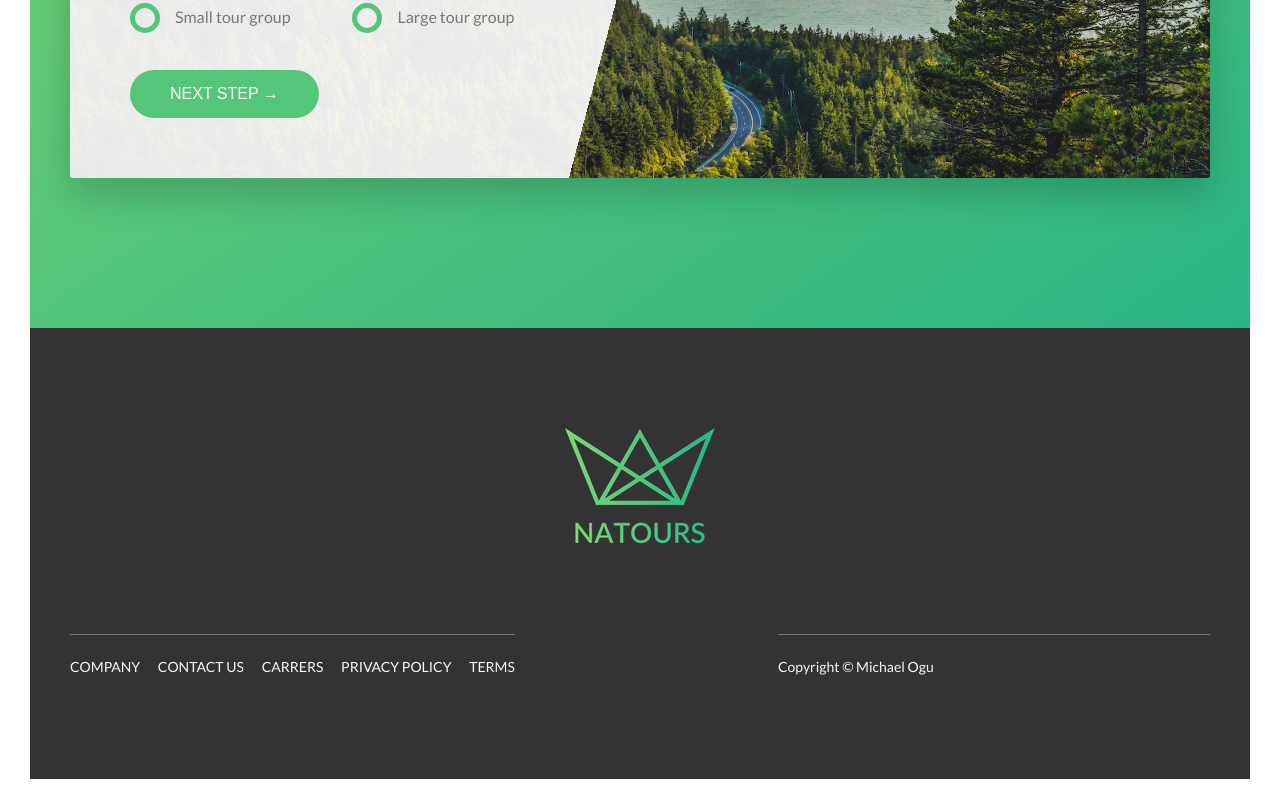
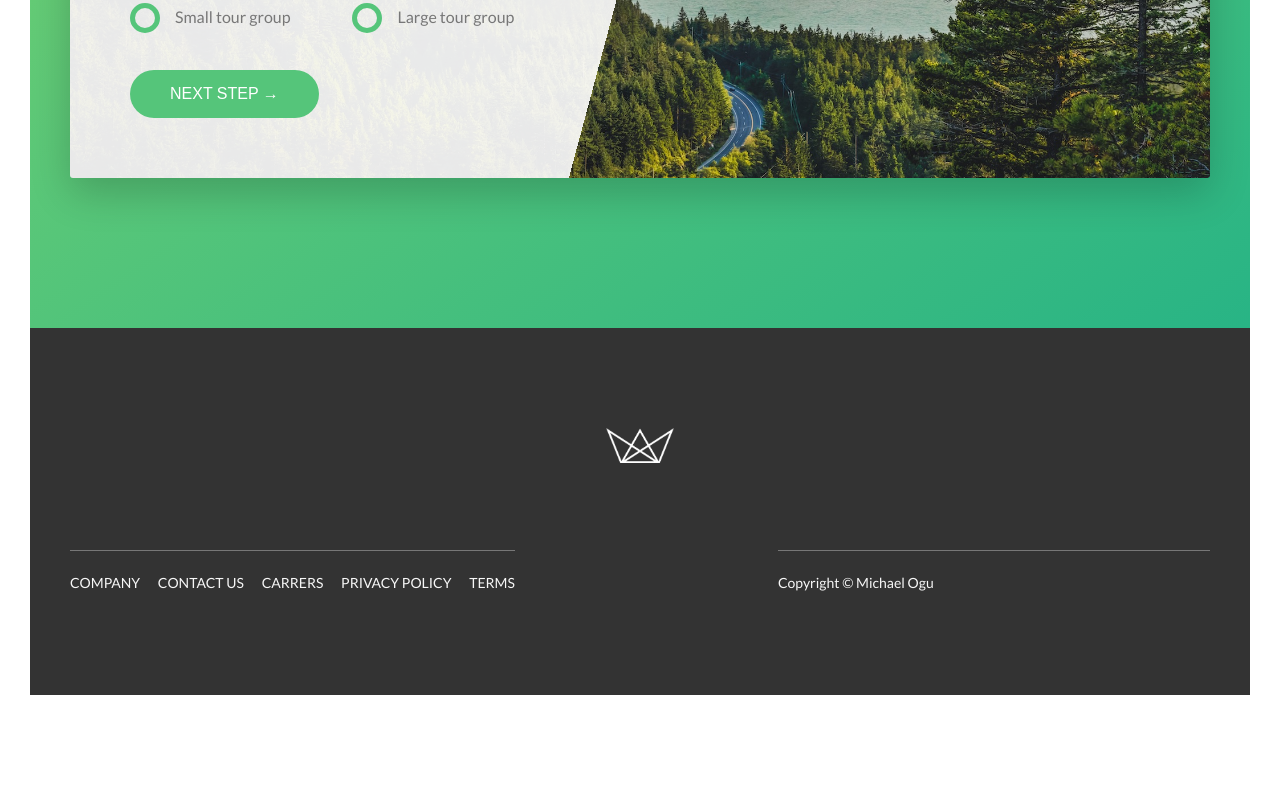
Before and after one commit to bezalel001/nat-client, a website: page index.html in a window 1280 px wide. Shown: the part 5301-6110 px from the top of the page. After the commit the page ends 6026 px from the top, so only its background shows below. Drawn offline with Linux system fonts and the light colour scheme.

Commit message:
Modify foot-logo

```diff
--- a/index.html
+++ b/index.html
@@ -347,9 +347,7 @@
         <footer class="footer">
             <div class="footer__logo-box">
                 <picture>
-                    <source srcset="img/logo-green-small-1x.png 1x, img/logo-green-small-2x.png 2x"
-                      media="(max-width: 37.5em)">
-                    <img srcset="img/logo-green-1x.png 1x, img/logo-green-2x.png 2x" alt="Full logo" class="footer__logo">
+                    <img src="img/logo-white.png" alt="Logo" class="header__logo">
                 </picture>
 
             </div>
```
